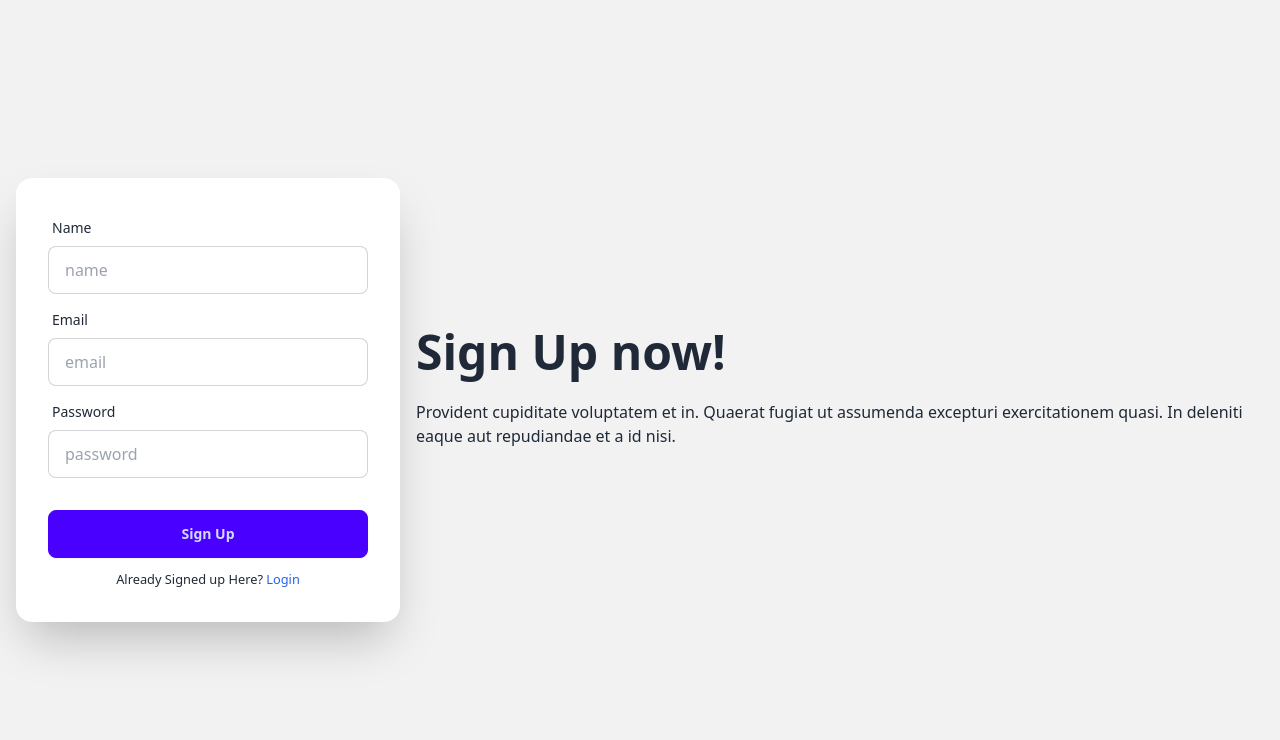
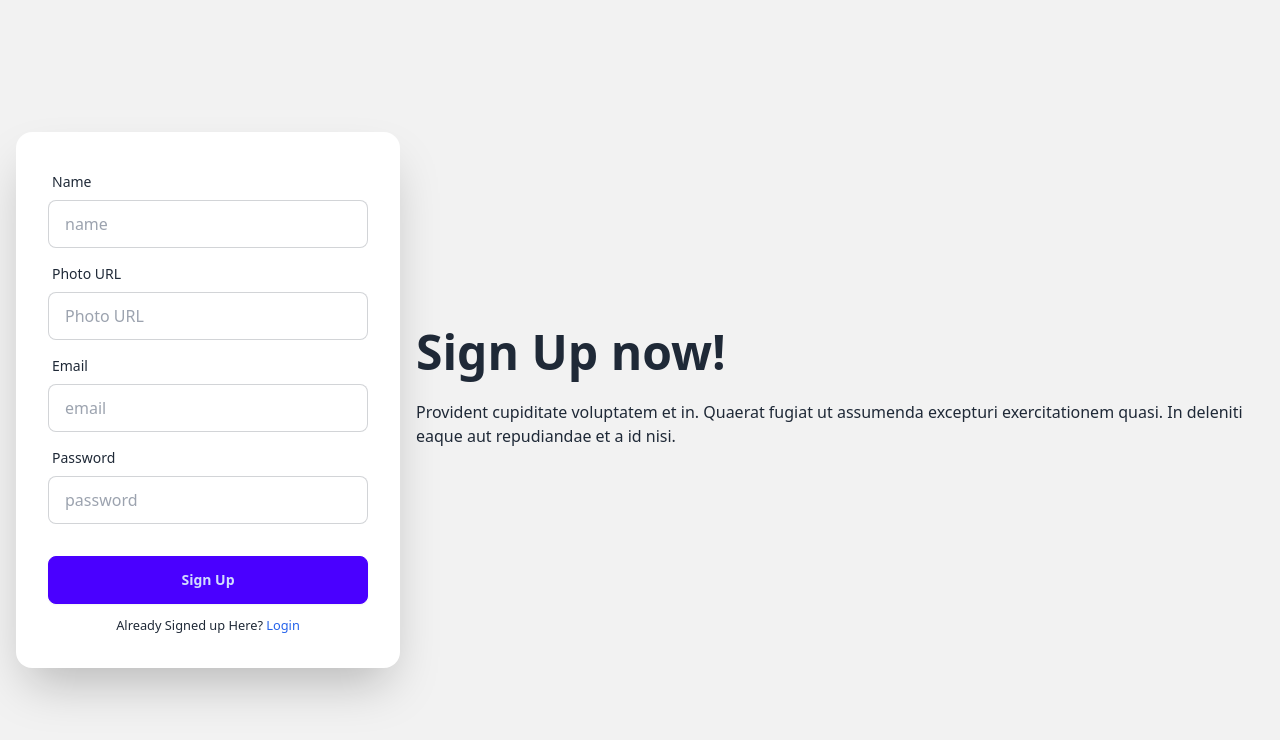
Before and after one commit to kamruzzaman-leeon/bistro-boss-client, a React (Vite) app: page /signup in a window 1280 px wide. Shown: the top 740 px of the page. Built offline with nearby package versions, Linux system fonts and the light colour scheme; no server answers.

Commit message:
user profile updated

```diff
--- a/src/SignUp/SignUp.jsx
+++ b/src/SignUp/SignUp.jsx
@@ -3,16 +3,21 @@ import { Link } from 'react-router-dom';
 import useAuth from '../hooks/useAuth';
 
 const SignUp = () => {
-    const {createUser}=useAuth();
-    const { register, handleSubmit,reset,  formState: { errors } } = useForm();
+    const { createUser, updateUserProfile } = useAuth();
+    const { register, handleSubmit, reset, formState: { errors } } = useForm();
     const onSubmit = (data) => {
         console.log(data)
-        createUser(data.email,data.password)
-        .then(result=>{
-            const loggedUser = result.user;
-            console.log(loggedUser);
-            reset()
-        })
+        createUser(data.email, data.password)
+            .then(result => {
+                const loggedUser = result.user;
+                console.log(loggedUser);
+                updateUserProfile(data.name,data.photoURL)
+                .then(()=>{
+                    console.log("user profile info updated")
+                    reset()
+                }).catch(error=>console.log(error))
+                // reset()
+            })
 
     }
 
@@ -35,6 +40,13 @@ const SignUp = () => {
                         </div>
                         <div className="form-control">
                             <label className="label">
+                                <span className="label-text">Photo URL</span>
+                            </label>
+                            <input type="text" placeholder="Photo URL" {...register("photoURL", { required: true })} className="input input-bordered" />
+                            {errors.photoURL?.type === 'required' && <p className='text-red-600'>photoURL is require</p >}
+                        </div>
+                        <div className="form-control">
+                            <label className="label">
                                 <span className="label-text">Email</span>
                             </label>
                             <input type="email" placeholder="email" {...register('email', { required: true })} className="input input-bordered" />
@@ -48,9 +60,9 @@ const SignUp = () => {
                                 required: true,
                                 minLength: 8,
                                 maxLength: 20,
-                                pattern:/^(?=.*?[A-Z])(?=.*?[a-z])(?=.*?[0-9])(?=.*?[#?!@$%^&*-]).{8,}$/
+                                pattern: /^(?=.*?[A-Z])(?=.*?[a-z])(?=.*?[0-9])(?=.*?[#?!@$%^&*-]).{8,}$/
                                 // Minimum eight characters, at least one uppercase letter, one lowercase letter and one number
-                                })} className="input input-bordered" />
+                            })} className="input input-bordered" />
                             {errors.password?.type === 'required' && <p className='text-red-600'>Password is require</p>}
                             {errors.password?.type === 'minLength' && <p className='text-red-600'>Password must be 8 character</p>}
                             {errors.password?.type === 'maxLength' && <p className='text-red-600'>Password must be less than 20 character</p>}
--- a/src/providers/AuthProvider.jsx
+++ b/src/providers/AuthProvider.jsx
@@ -1,6 +1,6 @@
 import { useState } from "react";
 import { createContext } from "react";
-import { createUserWithEmailAndPassword, getAuth, onAuthStateChanged, signInWithEmailAndPassword, signOut } from "firebase/auth"
+import { createUserWithEmailAndPassword, getAuth, onAuthStateChanged, signInWithEmailAndPassword, signOut, updateProfile } from "firebase/auth"
 import { app } from "../firebase/firebase.config";
 import { useEffect } from "react";
 
@@ -24,6 +24,11 @@ const AuthProvider = ({ children }) => {
         setLoading(true)
         return signOut(auth);
     }
+    const updateUserProfile =(name,photo)=>{
+        return  updateProfile(auth.currentUser,{
+            displayName:{name},photoURL:{photo}
+        })
+    }
 
     const authInfo = {
         user,
@@ -31,6 +36,7 @@ const AuthProvider = ({ children }) => {
         createUser,
         signIn,
         logOut,
+        updateUserProfile,
 
     }
 
```
